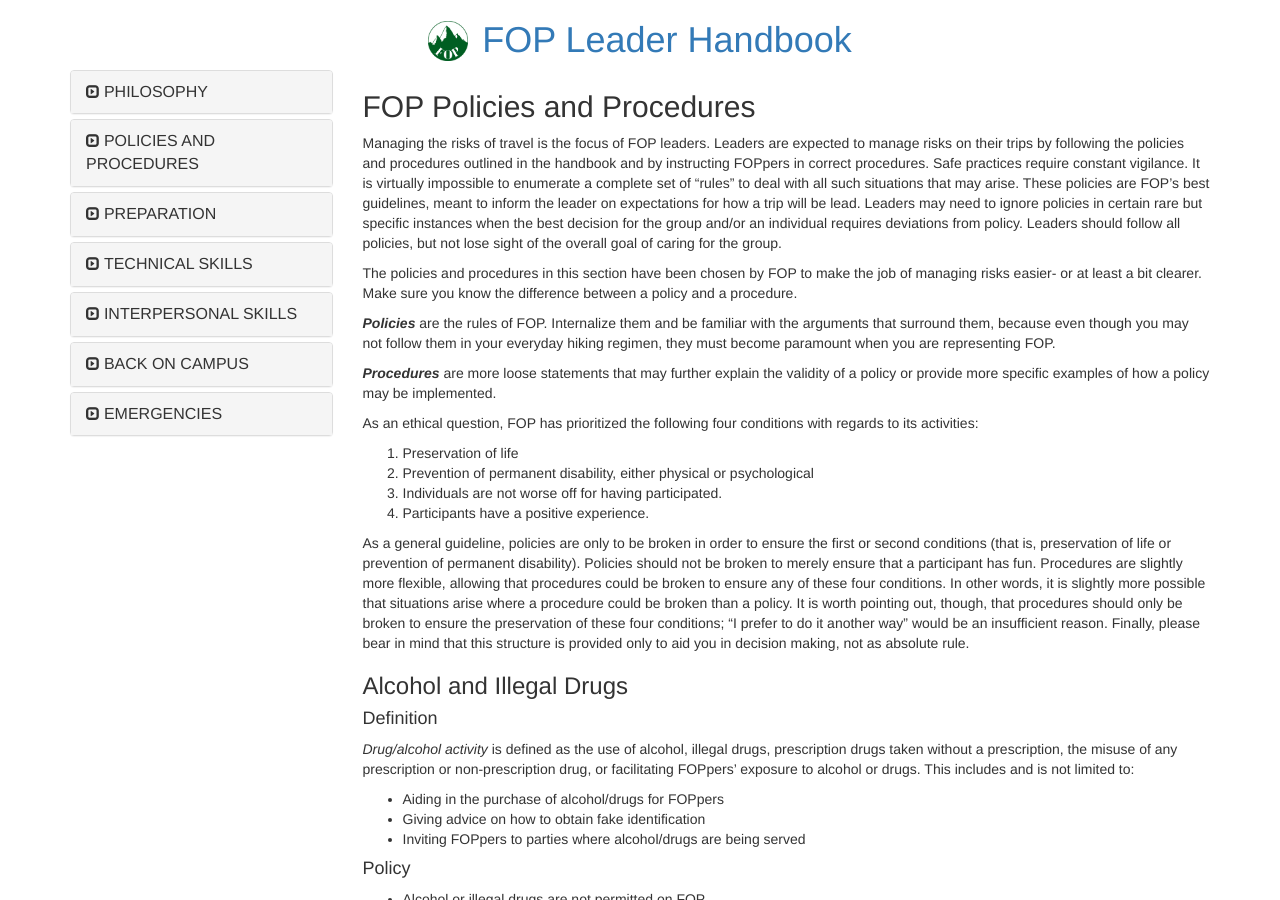
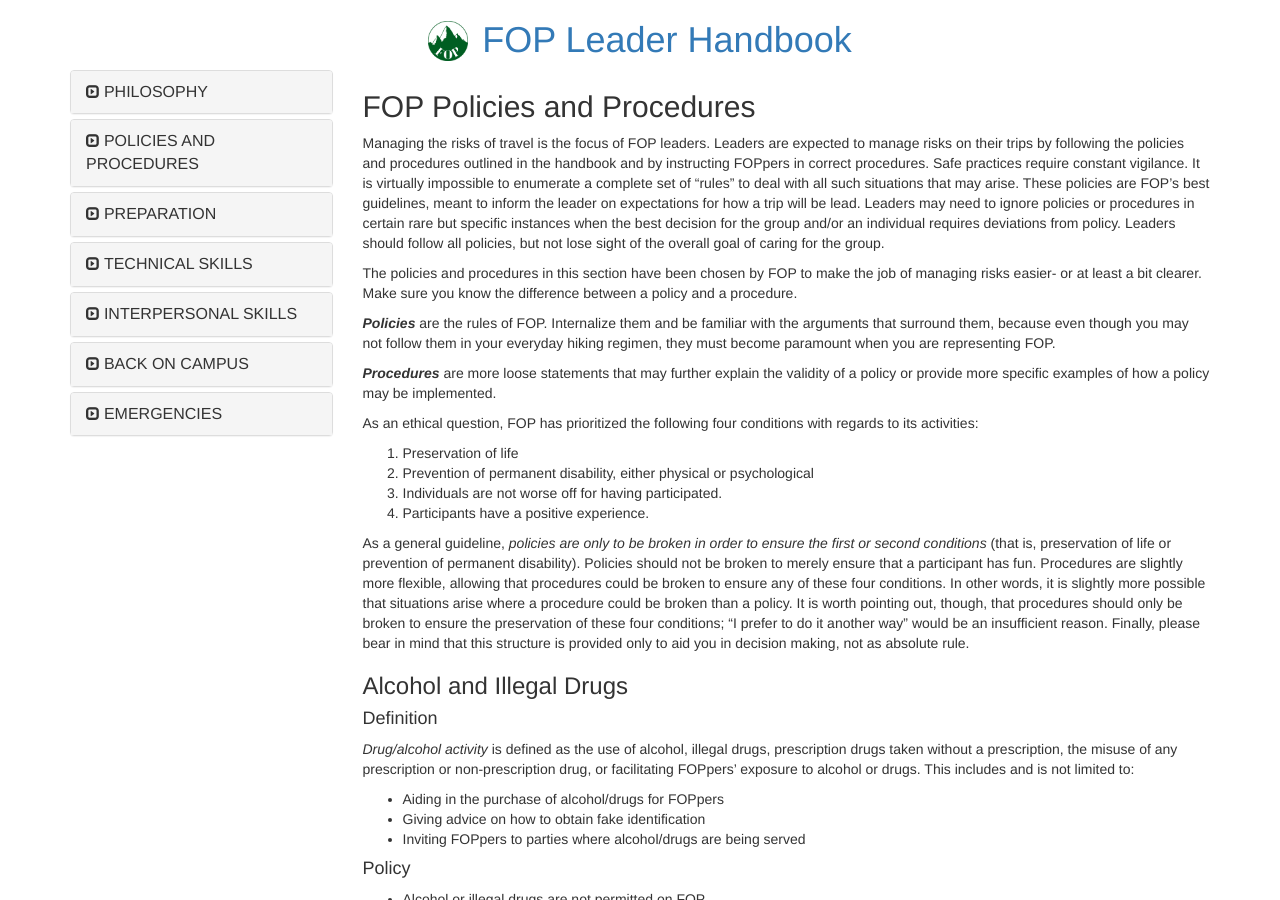
Before and after one commit to neo-project/global-blockchain-compliance-hub, a Jekyll site: the page built from _posts/1111-11-11-fop-policies-and-procedures.md, in a window 1280 px wide and 900 px high. Built offline with Jekyll 4.4.1, drawn with Linux system fonts in a browser that asks for light colours; nearby versions of some CDN libraries; comment, search, counter and statistics services are not loaded; some of the changed text lies outside the part shown.

Commit message:
Update 1111-11-11-fop-policies-and-procedures.md

```diff
--- a/_posts/1111-11-11-fop-policies-and-procedures.md
+++ b/_posts/1111-11-11-fop-policies-and-procedures.md
@@ -7,7 +7,7 @@
 comments: true
 ---
 
-Managing the risks of travel is the focus of FOP leaders. Leaders are expected to manage risks on their trips by following the policies and procedures outlined in the handbook and by instructing FOPpers in correct procedures. Safe practices require constant vigilance. It is virtually impossible to enumerate a complete set of "rules" to deal with all such situations that may arise. These policies are FOP's best guidelines, meant to inform the leader on expectations for how a trip will be lead. Leaders may need to ignore policies in certain rare but specific instances when the best decision for the group and/or an individual requires deviations from policy. Leaders should follow all policies, but not lose sight of the overall goal of caring for the group.
+Managing the risks of travel is the focus of FOP leaders. Leaders are expected to manage risks on their trips by following the policies and procedures outlined in the handbook and by instructing FOPpers in correct procedures. Safe practices require constant vigilance. It is virtually impossible to enumerate a complete set of "rules" to deal with all such situations that may arise. These policies are FOP's best guidelines, meant to inform the leader on expectations for how a trip will be lead. Leaders may need to ignore policies or procedures in certain rare but specific instances when the best decision for the group and/or an individual requires deviations from policy. Leaders should follow all policies, but not lose sight of the overall goal of caring for the group.
 
 The policies and procedures in this section have been chosen by FOP to make the job of managing risks easier- or at least a bit clearer. Make sure you know the difference between a policy and a procedure.
 
@@ -22,7 +22,7 @@
 3. Individuals are not worse off for having participated.
 4. Participants have a positive experience.
 
-As a general guideline, policies are only to be broken in order to ensure the first or second conditions (that is, preservation of life or prevention of permanent disability). Policies should not be broken to merely ensure that a participant has fun. Procedures are slightly more flexible, allowing that procedures could be broken to ensure any of these four conditions. In other words, it is slightly more possible that situations arise where a procedure could be broken than a policy. It is worth pointing out, though, that procedures should only be broken to ensure the preservation of these four conditions; "I prefer to do it another way" would be an insufficient reason. Finally, please bear in mind that this structure is provided only to aid you in decision making, not as absolute rule.
+As a general guideline, *policies are only to be broken in order to ensure the first or second conditions* (that is, preservation of life or prevention of permanent disability). Policies should not be broken to merely ensure that a participant has fun. Procedures are slightly more flexible, allowing that procedures could be broken to ensure any of these four conditions. In other words, it is slightly more possible that situations arise where a procedure could be broken than a policy. It is worth pointing out, though, that procedures should only be broken to ensure the preservation of these four conditions; "I prefer to do it another way" would be an insufficient reason. Finally, please bear in mind that this structure is provided only to aid you in decision making, not as absolute rule.
 
 ### Alcohol and Illegal Drugs
 
```
Also changed, not shown: other parts of _posts/1111-11-11-fop-policies-and-procedures.md (+3 -2 lines).
